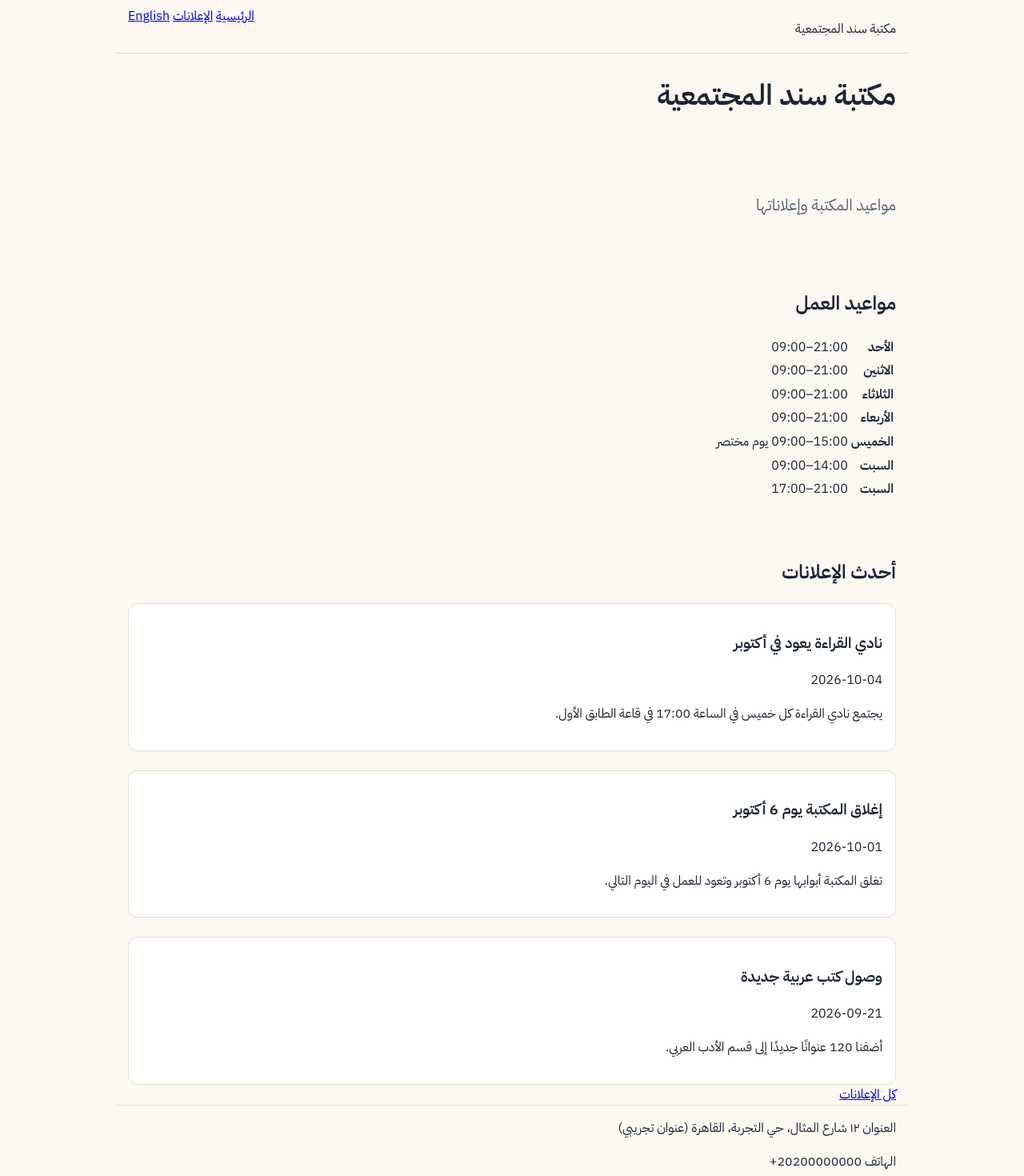
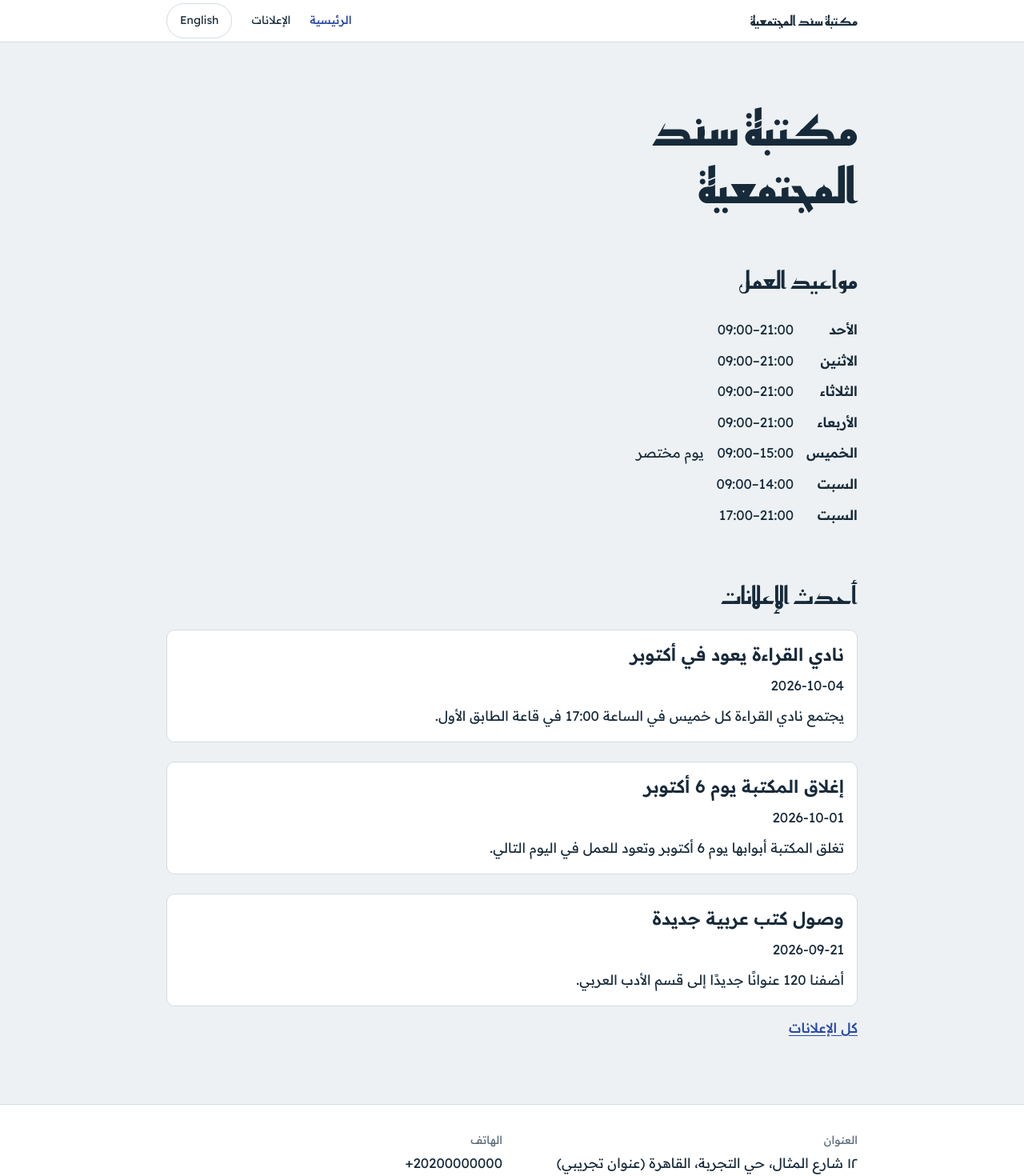
Before and after one commit to Jovo-Jovi/devos-pilot, a Next.js app: page /ar in a window 1280 px wide. Shown: the top 1470 px of the page at 80% size. Built offline with nearby package versions, Linux system fonts and the light colour scheme.

Commit message:
T07 a1: builder (grok-4.7-high, effort high, fast no)

```diff
--- a/src/app/[locale]/layout.tsx
+++ b/src/app/[locale]/layout.tsx
@@ -1,14 +1,11 @@
 import type { ReactNode } from "react";
-import { IBM_Plex_Sans_Arabic } from "next/font/google";
+import { Readex_Pro, Reem_Kufi } from "next/font/google";
 import { notFound } from "next/navigation";
 import { directionOf, isLocale, locales, type Locale } from "@/i18n/config";
 import "../../styles/global.css";
 
-const plexSans = IBM_Plex_Sans_Arabic({
-  weight: ["400", "600"],
-  subsets: ["arabic", "latin"],
-  variable: "--font-sans",
-});
+const reemKufi = Reem_Kufi({ weight: ["500", "600", "700"], subsets: ["arabic", "latin"], variable: "--font-kufi" });
+const readexPro = Readex_Pro({ weight: ["400", "500", "600"], subsets: ["arabic", "latin"], variable: "--font-readex" });
 
 export function generateStaticParams(): Array<{ locale: Locale }> {
   return locales.map((locale) => ({ locale }));
@@ -24,7 +21,7 @@ export default async function LocaleLayout({
   const { locale } = await params;
   if (!isLocale(locale)) notFound();
   return (
-    <html lang={locale} dir={directionOf(locale)} className={plexSans.variable}>
+    <html lang={locale} dir={directionOf(locale)} className={`${reemKufi.variable} ${readexPro.variable}`}>
       <body>{children}</body>
     </html>
   );
--- a/src/app/[locale]/notices/page.tsx
+++ b/src/app/[locale]/notices/page.tsx
@@ -24,8 +24,8 @@ export default async function NoticesPage({
         path="/notices"
         libraryProfile={libraryProfile}
       />
-      <main>
-        <h1>{messages.nav.notices}</h1>
+      <main className="wrap">
+        <h1 className="page-title">{messages.nav.notices}</h1>
         {published.length > 0 ? (
           <div className="notice-list">
             {published.map((notice) => (
--- a/src/app/[locale]/page.tsx
+++ b/src/app/[locale]/page.tsx
@@ -28,19 +28,20 @@ export default async function LocalePage({
   return (
     <>
       <SiteHeader locale={locale} path="" libraryProfile={libraryProfile} />
-      <main>
-        <h1>{libraryName}</h1>
-        <p>{messages.site.tagline}</p>
-        <section>
-          <h2>{messages.section.hours}</h2>
+      <main className="wrap">
+        <div className="hero">
+          <h1>{libraryName}</h1>
+        </div>
+        <section aria-labelledby="hours">
+          <h2 id="hours">{messages.section.hours}</h2>
           {openingSlots.length > 0 ? (
             <OpeningHours locale={locale} slots={openingSlots} />
           ) : (
             <PendingState message={messages.state.pendingHours} />
           )}
         </section>
-        <section>
-          <h2>{messages.section.latestNotices}</h2>
+        <section aria-labelledby="latest">
+          <h2 id="latest">{messages.section.latestNotices}</h2>
           {latestNotices.length > 0 ? (
             <div className="notice-list">
               {latestNotices.map((notice) => (
@@ -55,7 +56,9 @@ export default async function LocalePage({
           ) : (
             <PendingState message={messages.state.pendingNotices} />
           )}
-          <Link href={`/${locale}/notices`}>{messages.link.allNotices}</Link>
+          <Link className="all-notices" href={`/${locale}/notices`}>
+            {messages.link.allNotices}
+          </Link>
         </section>
       </main>
       <SiteFooter locale={locale} libraryProfile={libraryProfile} />
--- a/src/app/global-not-found.tsx
+++ b/src/app/global-not-found.tsx
@@ -1,13 +1,10 @@
-import { IBM_Plex_Sans_Arabic } from "next/font/google";
+import { Readex_Pro, Reem_Kufi } from "next/font/google";
 import { defaultLocale, directionOf } from "@/i18n/config";
 import { getMessages } from "@/i18n/messages";
 import "../styles/global.css";
 
-const plexSans = IBM_Plex_Sans_Arabic({
-  weight: ["400", "600"],
-  subsets: ["arabic", "latin"],
-  variable: "--font-sans",
-});
+const reemKufi = Reem_Kufi({ weight: ["500", "600", "700"], subsets: ["arabic", "latin"], variable: "--font-kufi" });
+const readexPro = Readex_Pro({ weight: ["400", "500", "600"], subsets: ["arabic", "latin"], variable: "--font-readex" });
 
 export default function GlobalNotFound() {
   const messages = getMessages(defaultLocale);
@@ -15,7 +12,7 @@ export default function GlobalNotFound() {
     <html
       lang={defaultLocale}
       dir={directionOf(defaultLocale)}
-      className={plexSans.variable}
+      className={`${reemKufi.variable} ${readexPro.variable}`}
     >
       <body>
         <p>{messages.site.productName}</p>
--- a/src/components/Bidi.tsx
+++ b/src/components/Bidi.tsx
@@ -1,5 +1,5 @@
 import type { ReactNode } from "react";
 
 export function Bidi({ children }: { children: ReactNode }) {
-  return <bdi>{children}</bdi>;
+  return <bdi dir="ltr">{children}</bdi>;
 }
--- a/src/components/LocaleSwitch.tsx
+++ b/src/components/LocaleSwitch.tsx
@@ -15,7 +15,7 @@ export function LocaleSwitch({
     throw new Error("locales has no other locale");
   }
   return (
-    <Link href={`/${other}${path}`} hrefLang={other} lang={other}>
+    <Link href={`/${other}${path}`} hrefLang={other} lang={other} className="switch">
       {label}
     </Link>
   );
--- a/src/components/SiteFooter.tsx
+++ b/src/components/SiteFooter.tsx
@@ -14,13 +14,19 @@ export function SiteFooter({
   const address =
     locale === "ar" ? libraryProfile.addressAr : libraryProfile.addressEn;
   return (
-    <footer>
-      <p>
-        {messages.footer.address} {address}
-      </p>
-      <p>
-        {messages.footer.phone} <Bidi>{libraryProfile.phone}</Bidi>
-      </p>
+    <footer className="site-footer">
+      <div className="wrap">
+        <dl>
+          <dt>{messages.footer.address}</dt>
+          <dd>{address}</dd>
+        </dl>
+        <dl>
+          <dt>{messages.footer.phone}</dt>
+          <dd>
+            <Bidi>{libraryProfile.phone}</Bidi>
+          </dd>
+        </dl>
+      </div>
     </footer>
   );
 }
--- a/src/components/SiteHeader.tsx
+++ b/src/components/SiteHeader.tsx
@@ -17,17 +17,24 @@ export function SiteHeader({
   const libraryName =
     locale === "ar" ? libraryProfile.nameAr : libraryProfile.nameEn;
   return (
-    <header>
-      <p>{libraryName}</p>
-      <nav>
-        <Link href={`/${locale}`}>{messages.nav.home}</Link>{" "}
-        <Link href={`/${locale}/notices`}>{messages.nav.notices}</Link>{" "}
-        <LocaleSwitch
-          locale={locale}
-          path={path}
-          label={messages.nav.switchTo}
-        />
-      </nav>
+    <header className="site-header">
+      <div className="wrap">
+        <Link className="brand" href={`/${locale}`}>
+          {libraryName}
+        </Link>
+        <nav className="nav">
+          <Link href={`/${locale}`} aria-current={path === "" ? "page" : undefined}>
+            {messages.nav.home}
+          </Link>
+          <Link
+            href={`/${locale}/notices`}
+            aria-current={path === "/notices" ? "page" : undefined}
+          >
+            {messages.nav.notices}
+          </Link>
+          <LocaleSwitch locale={locale} path={path} label={messages.nav.switchTo} />
+        </nav>
+      </div>
     </header>
   );
 }
--- a/src/styles/global.css
+++ b/src/styles/global.css
@@ -1,64 +1,71 @@
 @import "./tokens.css";
 
+* { box-sizing: border-box; }
+
 body {
-  font-family: var(--font-body);
+  margin: 0;
+  background: var(--color-paper);
   color: var(--color-ink);
-  background: var(--color-paper);
-  line-height: var(--leading);
+  font-family: var(--font-text);
+  font-size: var(--text-2);
+  line-height: var(--leading-text);
 }
+html[lang="en"] body { line-height: var(--leading-text-latin); }
 
-header,
-main,
-footer {
-  max-inline-size: var(--content-max);
-  margin-inline: auto;
-  padding-inline: var(--space-4);
+a { color: var(--color-lapis); text-underline-offset: 0.2em; }
+a:focus-visible { outline: 0.125rem solid var(--color-lapis); outline-offset: 0.1875rem; border-radius: 0.125rem; }
+bdi[dir="ltr"] { white-space: nowrap; unicode-bidi: isolate; }
+
+.wrap { max-inline-size: var(--content-max); margin-inline: auto; padding-inline: var(--space-4); }
+
+/* Header */
+.site-header { background: var(--color-surface); border-block-end: 1px solid var(--color-line); }
+.site-header .wrap { display: flex; flex-wrap: wrap; align-items: center; justify-content: space-between; gap: var(--space-2) var(--space-4); padding-block: var(--space-1); }
+.brand { font-family: var(--font-display); font-weight: 600; font-size: var(--text-2); color: var(--color-ink); text-decoration: none; }
+.nav { display: flex; flex-wrap: wrap; align-items: center; gap: var(--space-5); font-size: var(--text-1); }
+.brand, .nav a { display: inline-flex; align-items: center; min-block-size: 2.75rem; }
+.nav a { color: var(--color-ink); text-decoration: none; }
+.nav a[aria-current="page"] { color: var(--color-lapis); font-weight: 500; }
+.nav .switch { border: 1px solid var(--color-line); border-radius: var(--radius-chip); padding-inline: var(--space-4); }
+
+/* Page frame */
+.hero { padding-block: var(--space-8) var(--space-6); }
+.hero h1 {
+  font-family: var(--font-display); font-weight: 700; font-size: var(--text-6);
+  line-height: var(--leading-tight); letter-spacing: -0.01em; margin: 0; max-inline-size: 12ch;
 }
+html[lang="en"] .hero h1 { max-inline-size: 14ch; }
+.page-title {
+  font-family: var(--font-display); font-weight: 700; font-size: var(--text-5);
+  line-height: var(--leading-tight); margin: 0; padding-block: var(--space-7) var(--space-5);
+}
+html[lang="en"] :is(h1, h2, .brand) { word-spacing: 0.14em; }
+main section { padding-block: var(--space-6); }
+main section > h2 {
+  font-family: var(--font-display); font-weight: 600; font-size: var(--text-4);
+  line-height: var(--leading-tight); margin-block: 0 var(--space-5); margin-inline: 0;
+}
+.all-notices { display: inline-block; margin-block-start: var(--space-3); font-weight: 500; }
+.pending-state { margin: 0; color: var(--color-ink-muted); }
 
-header {
-  display: flex;
-  justify-content: space-between;
-  border-block-end: 1px solid var(--color-line);
+/* Interim until T08 (Timetable replaces OpeningHours) */
+table { border-collapse: collapse; }
+th, td { text-align: start; padding-block: var(--space-1); padding-inline: 0 var(--space-4); }
+
+/* Interim until T10 (NoticeEntry replaces NoticeCard) */
+.notice-list { display: flex; flex-direction: column; gap: var(--space-5); }
+.notice-card { background: var(--color-surface); border: 1px solid var(--color-line); border-radius: var(--radius-stamp); padding: var(--space-4); }
+.notice-card :is(h2, h3) { font-size: var(--text-3); font-weight: 600; line-height: 1.35; margin: 0; }
+.notice-card p { margin-block: var(--space-2) 0; }
+
+/* Footer */
+.site-footer { margin-block-start: var(--space-7); background: var(--color-surface); border-block-start: 1px solid var(--color-line); }
+.site-footer .wrap { display: grid; grid-template-columns: repeat(auto-fit, minmax(14rem, 1fr)); gap: var(--space-5); padding-block: var(--space-6); }
+.site-footer dl { margin: 0; }
+.site-footer dt { font-size: var(--text-1); color: var(--color-ink-muted); }
+.site-footer dd { margin: 0; }
+
+@media (max-width: 40rem) {
+  .hero { padding-block: var(--space-7) var(--space-5); }
+  .nav { gap: var(--space-3); }
 }
-
-footer {
-  border-block-start: 1px solid var(--color-line);
-}
-
-main {
-  display: flex;
-  flex-direction: column;
-  gap: var(--space-7);
-}
-
-h1 {
-  font-size: var(--text-5);
-  color: var(--color-ink);
-}
-
-main > p {
-  font-size: var(--text-3);
-  color: var(--color-ink-muted);
-}
-
-.pending-state {
-  color: var(--color-pending);
-}
-
-.notice-card {
-  background: var(--color-surface);
-  border: 1px solid var(--color-line);
-  border-radius: var(--radius-2);
-  padding: var(--space-4);
-}
-
-.notice-list {
-  display: flex;
-  flex-direction: column;
-  gap: var(--space-5);
-}
-
-th,
-td {
-  text-align: start;
-}
--- a/src/styles/tokens.css
+++ b/src/styles/tokens.css
@@ -1,21 +1,30 @@
 :root {
-  --color-ink: #1d2433;
-  --color-ink-muted: #5b6475;
-  --color-paper: #fbf8f2;
+  --color-paper: #edf1f3;
   --color-surface: #ffffff;
-  --color-accent: #0f6e5c;
-  --color-accent-ink: #ffffff;
-  --color-line: #e4ddd0;
-  --color-pending: #8a6d1f;
+  --color-ink: #172a3a;
+  --color-ink-muted: #586776;
+  --color-lapis: #2747a8;
+  --color-lapis-wash: #dde5f6;
+  --color-stamp: #b5333f;
+  --color-open: #1f7a52;
+  --color-closed: #8a4b12;
+  --color-line: #d3dce2;
 
-  --space-1: 4px;  --space-2: 8px;  --space-3: 12px; --space-4: 16px;
-  --space-5: 24px; --space-6: 32px; --space-7: 48px;
+  --font-display: var(--font-kufi), var(--font-readex), system-ui, sans-serif;
+  --font-text: var(--font-readex), system-ui, sans-serif;
 
-  --radius-1: 6px; --radius-2: 12px;
+  --text-1: 0.875rem;  --text-2: 1.0625rem; --text-3: 1.375rem;
+  --text-4: 1.875rem;  --text-5: 2.75rem;   --text-6: 3.75rem;
+  --leading-text: 1.8; --leading-text-latin: 1.6; --leading-tight: 1.2;
 
-  --font-body: var(--font-sans), system-ui, sans-serif;
-  --text-1: 0.875rem; --text-2: 1rem; --text-3: 1.25rem; --text-4: 1.75rem; --text-5: 2.25rem;
-  --leading: 1.6;
+  --space-1: 0.25rem; --space-2: 0.5rem; --space-3: 0.75rem; --space-4: 1rem;
+  --space-5: 1.5rem;  --space-6: 2rem;   --space-7: 3rem;    --space-8: 4.5rem;
 
-  --content-max: 960px;
+  --radius-bar: 999px; --radius-stamp: 0.625rem; --radius-chip: 999px;
+  --content-max: 56rem;
+  --bar-height: 0.875rem;
 }
+
+@media (max-width: 40rem) {
+  :root { --text-6: 2.625rem; --text-4: 1.5rem; }
+}
```
Also changed, not shown: 4 other files (tests, documents, lock files or other folders).
